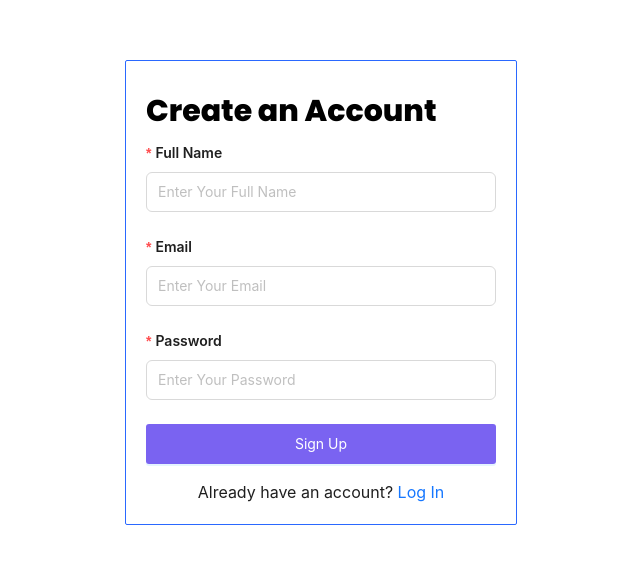
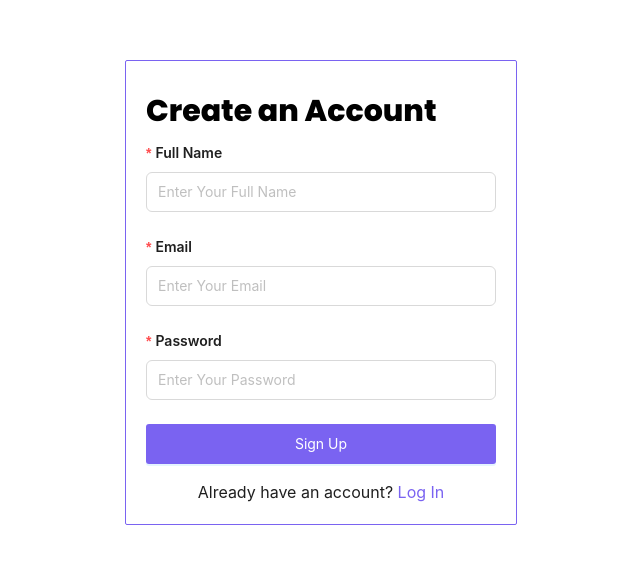
Before and after one commit to Niiischal/jobsewa-jobportal, a React (Create React App) app in the folder client/: page /register in a window 1280 px wide. Shown: the part 116-680 px from the top of the page, without its empty margins (319-959 px from the left). Built offline with nearby package versions, Linux system fonts and the light colour scheme.

Commit message:
changed orimary color in login and signup pages

```diff
--- a/client/src/pages/Login.jsx
+++ b/client/src/pages/Login.jsx
@@ -25,7 +25,7 @@ const Login = () => {
   };
   return (
     <div className="h-screen flex justify-center items-center">
-    <div className="form-container p-5 rounded-sm w-[350px] border-solid border border-[#2a68ff] ">
+    <div className="form-container p-5 rounded-sm w-[350px] border-solid border border-[#7a63f1] ">
       <h1 className="text-[30px] my-2">Login</h1>
       <Form layout="vertical" onFinish={onFinish}>
         <Form.Item label="Email" name="email" className="font-semibold" rules={rules}>
@@ -42,7 +42,7 @@ const Login = () => {
         <span>
             Not a Member?{" "}
           </span>
-          <Link to="/signup" className="text-[#2a68ff] hover:text-black">Create Account</Link>
+          <Link to="/register" className="text-[#7a63f1] hover:text-black">Create Account</Link>
         </div>
       </Form>
     </div>
--- a/client/src/pages/Signup.jsx
+++ b/client/src/pages/Signup.jsx
@@ -24,7 +24,7 @@ const Signup = () => {
   };
   return (
     <div className="h-screen flex justify-center items-center">
-      <div className="form-container p-5 rounded-sm w-[350px] border-solid border border-[#2a68ff]">
+      <div className="form-container p-5 rounded-sm w-[350px] border-solid border border-[#7a63f1]">
         <h1 className="text-[30px]  my-2">Create an Account</h1>
         <Form layout="vertical" onFinish={onFinish}>
           <Form.Item
@@ -56,7 +56,8 @@ const Signup = () => {
           </Button>
           <div className="mt-4 text-center text-base">
             <span>Already have an account? </span>
-            <Link to="/login">Log In</Link>
+            <Link to="/login"
+            className="text-[#7a63f1] hover:text-black">Log In</Link>
           </div>
         </Form>
       </div>
--- a/client/tailwind.config.js
+++ b/client/tailwind.config.js
@@ -6,7 +6,6 @@ module.exports = {
       colors:{
         'primary': '#7a63f1',
       }
-
     },
   },
   plugins: [],
```
